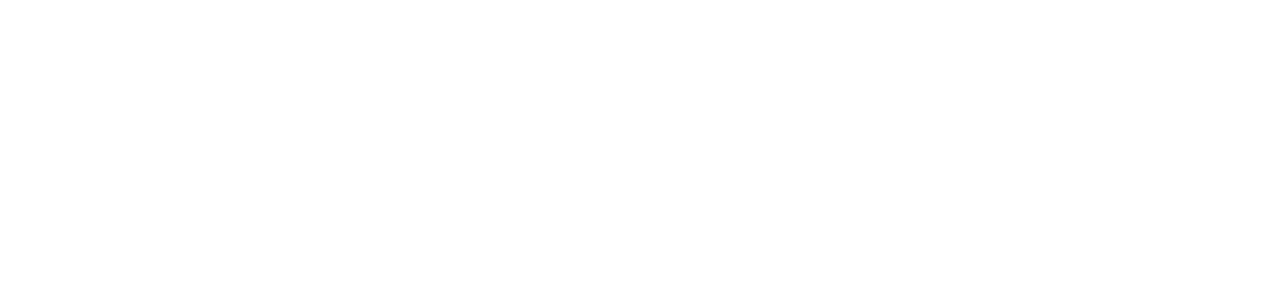
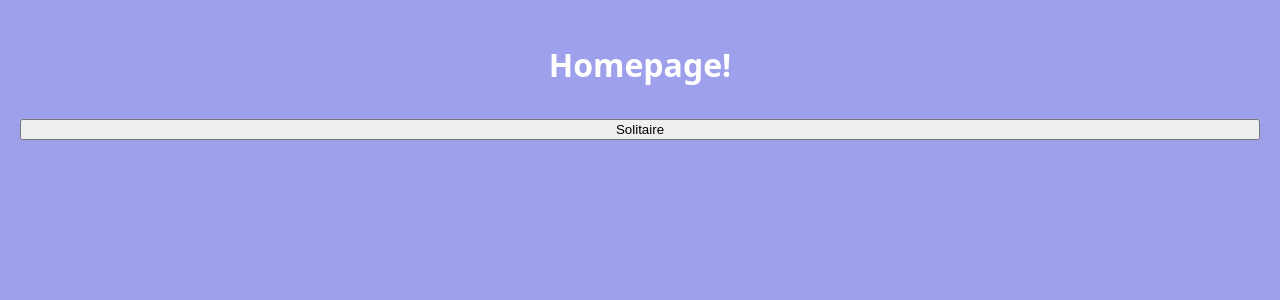
Before and after one commit to Team-Mavericks-CCG/Mavericks_Cat_CGs, a React (Vite) app in the folder frontend/: page /home in a window 1280 px wide. Before the commit this address had no page. Shown: the top 300 px of the page. Built offline with nearby package versions, Linux system fonts and the light colour scheme.

Commit message:
homepage created, routing also works, signin--> homepage --> solitaire :)

```diff
--- a/frontend/src/SignInComponent/SignIn.tsx
+++ b/frontend/src/SignInComponent/SignIn.tsx
@@ -108,8 +108,9 @@ export default function SignIn(props: { disableCustomTheme?: boolean }) {
 
       localStorage.setItem("authToken", response.data.token);
 
-      /*window.location.href = "/solitaire";  full page reload, rm */
-      navigate("/solitaire"); /* routes to the solitaire page*/
+
+      navigate("/homePage"); /* routes to the homePage page*/
+
     } catch (error) {
       console.error("Error during login:", error);
 
--- a/frontend/src/games/solitaire/solitairePage.css
+++ b/frontend/src/games/solitaire/solitairePage.css
@@ -1,5 +1,5 @@
 .solitaire-page {
-  background-color: #2c7a2c;
+  background-color: #fbbd71ea;
   height: 100vh;
   width: 100vw;
   color: white;
--- /dev/null
+++ b/frontend/src/homePage.css
@@ -0,0 +1,11 @@
+.home-page {
+    background-color: #9798eaea;
+    height: 100vh;
+    width: 100vw;
+    color: white;
+    padding: 20px;
+    box-sizing: border-box;
+    overflow-x: hidden;
+    display: flex;
+    flex-direction: column;
+  }
--- /dev/null
+++ b/frontend/src/homePage.tsx
@@ -0,0 +1,16 @@
+import React from "react";
+import { useNavigate } from "react-router-dom";
+import "./homePage.css";
+
+function HomePage() {
+  const navigate = useNavigate();
+
+  return (
+    <div className="home-page">
+      <h1>Homepage!</h1>
+      <button onClick={() => navigate("/solitaire")}>Solitaire</button>
+    </div>
+  );
+}
+
+export default HomePage;
--- a/frontend/src/main.tsx
+++ b/frontend/src/main.tsx
@@ -4,16 +4,17 @@ import { BrowserRouter, Routes, Route } from "react-router-dom";
 import "./index.css";
 import SignIn from "./SignInComponent/SignIn";
 import { SolitairePage } from "./games/solitaire/solitairePage";
+import HomePage from "./homePage";
+
 
 createRoot(document.getElementById("root")!).render(
   <StrictMode>
-    <BrowserRouter>
-    <Routes>
-        <Route path="/" element={<SignIn />} />  {/* / url is homepage but for now its the signin*/}
-        <Route path="/solitaire" element={<SolitairePage />} /> {/* /solitaire url is solitaire*/}
+   <BrowserRouter>
+      <Routes>
+        <Route path="/" element={<SignIn />} />             {/* Sign-in */}
+        <Route path="/home" element={<HomePage />} />           {/* homepage */}
+        <Route path="/solitaire" element={<SolitairePage />} />
       </Routes>
     </BrowserRouter>
-
-    {/*<SolitairePage />  going to rm this */}
   </StrictMode>
 );
```
